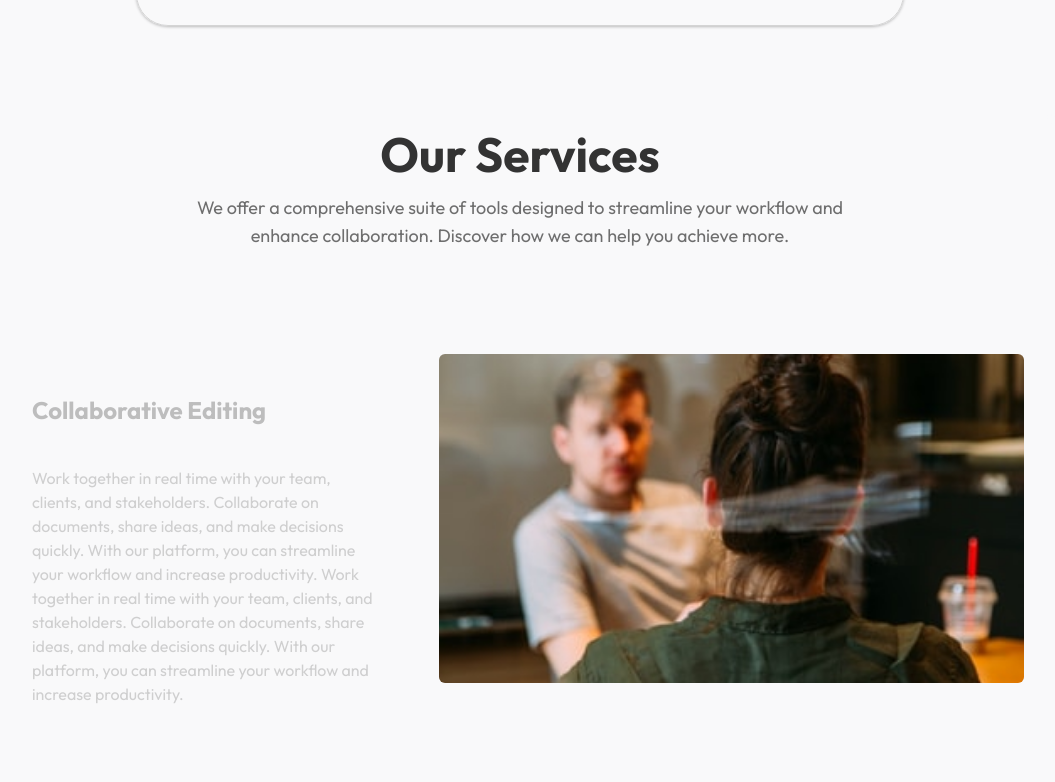
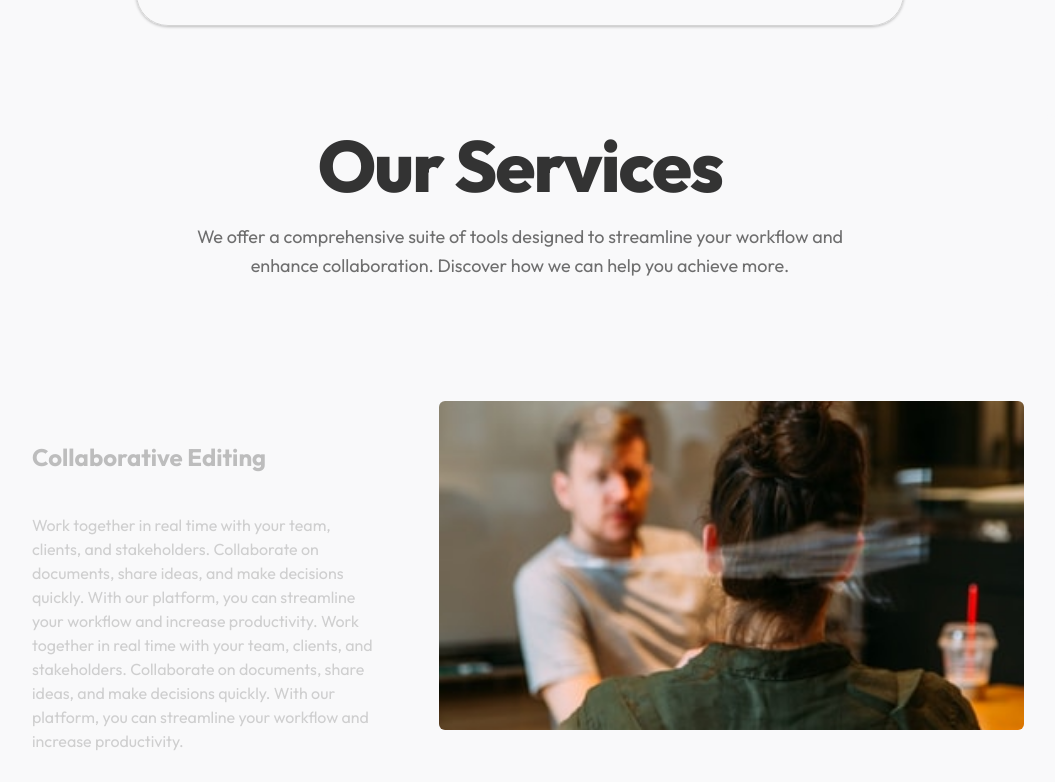
Before and after one commit to Sahil-796/vnp, a Next.js app: page / in a window 1280 px wide. Shown: the part 798-1580 px from the top of the page, without its empty margins (120-1175 px from the left). Built offline with nearby package versions, Linux system fonts and the light colour scheme.

Commit message:
fix: title component reusabe

```diff
--- /dev/null
+++ b/components/SectionTitle.tsx
@@ -0,0 +1,45 @@
+import { cn } from "@/lib/utils";
+import React from "react";
+
+interface SectionTitleProps {
+    badge?: string;
+    title: string;
+    description?: string;
+    className?: string; // For the text container or heading
+    containerClassName?: string; // For the outer wrapper
+    id?: string;
+}
+
+export const SectionTitle = ({
+    badge,
+    title,
+    description,
+    className,
+    containerClassName,
+    id,
+}: SectionTitleProps) => {
+    return (
+        <div
+            className={cn(
+                "flex flex-col items-center justify-center max-w-4xl mx-auto mb-16",
+                containerClassName
+            )}
+        >
+
+            <h2
+                id={id}
+                className={cn(
+                    "text-5xl md:text-7xl font-extrabold tracking-tight text-center text-foreground transition-colors",
+                    className
+                )}
+            >
+                {title}
+            </h2>
+            {description && (
+                <p className="text-center mt-5 text-muted-foreground text-lg leading-relaxed max-w-2xl mx-auto transition-colors">
+                    {description}
+                </p>
+            )}
+        </div>
+    );
+};
--- a/components/Services.tsx
+++ b/components/Services.tsx
@@ -1,6 +1,7 @@
 "use client";
 import Image from "next/image";
 import { StickyScroll } from "./ui/sticky-scroll-reveal";
+import { SectionTitle } from "./SectionTitle";
 
 const content = [
   {
@@ -71,14 +72,12 @@ const content = [
 export function Services() {
   return (
     <div className="w-full relative">
-      <div className="max-w-[85vw] mx-auto mb-12 sticky top-24 z-30 bg-background/95 backdrop-blur supports-backdrop-filter:bg-background/60 py-4 transition-all text-center">
-        <h2 className="text-3xl md:text-5xl font-bold mb-4">Our Services</h2>
-        <p className="text-muted-foreground text-lg max-w-2xl mx-auto">
-          We offer a comprehensive suite of tools designed to streamline your
-          workflow and enhance collaboration. Discover how we can help you
-          achieve more.
-        </p>
-      </div>
+      <SectionTitle
+        badge="Services"
+        title="Our Services"
+        description="We offer a comprehensive suite of tools designed to streamline your workflow and enhance collaboration. Discover how we can help you achieve more."
+        containerClassName="max-w-[85vw] sticky top-24 z-30 bg-background/95 backdrop-blur supports-[backdrop-filter]:bg-background/60 py-4 transition-all"
+      />
       <StickyScroll content={content} />
     </div>
   );
--- a/components/Testimonials.tsx
+++ b/components/Testimonials.tsx
@@ -1,6 +1,6 @@
-'use client'
+"use client";
 
-import React from 'react';
+import React from "react";
 import { motion } from "framer-motion";
 
 // --- Types ---
@@ -15,55 +15,64 @@ interface Testimonial {
 const testimonials: Testimonial[] = [
   {
     text: "This ERP revolutionized our operations, streamlining finance and inventory. The cloud-based platform keeps us productive, even remotely.",
-        image: "https://images.unsplash.com/photo-1494790108377-be9c29b29330?auto=format&fit=crop&q=80&w=150&h=150",
+    image:
+      "https://images.unsplash.com/photo-1494790108377-be9c29b29330?auto=format&fit=crop&q=80&w=150&h=150",
     name: "Briana Patton",
     role: "Operations Manager",
   },
   {
     text: "Implementing this ERP was smooth and quick. The customizable, user-friendly interface made team training effortless.",
-        image: "https://images.unsplash.com/photo-1472099645785-5658abf4ff4e?auto=format&fit=crop&q=80&w=150&h=150",
+    image:
+      "https://images.unsplash.com/photo-1472099645785-5658abf4ff4e?auto=format&fit=crop&q=80&w=150&h=150",
     name: "Bilal Ahmed",
     role: "IT Manager",
   },
   {
     text: "The support team is exceptional, guiding us through setup and providing ongoing assistance, ensuring our satisfaction.",
-        image: "https://images.unsplash.com/photo-1438761681033-6461ffad8d80?auto=format&fit=crop&q=80&w=150&h=150",
+    image:
+      "https://images.unsplash.com/photo-1438761681033-6461ffad8d80?auto=format&fit=crop&q=80&w=150&h=150",
     name: "Saman Malik",
     role: "Customer Support Lead",
   },
   {
     text: "This ERP's seamless integration enhanced our business operations and efficiency. Highly recommend for its intuitive interface.",
-        image: "https://images.unsplash.com/photo-1507003211169-0a1dd7228f2d?auto=format&fit=crop&q=80&w=150&h=150",
+    image:
+      "https://images.unsplash.com/photo-1507003211169-0a1dd7228f2d?auto=format&fit=crop&q=80&w=150&h=150",
     name: "Omar Raza",
     role: "CEO",
   },
   {
     text: "Its robust features and quick support have transformed our workflow, making us significantly more efficient.",
-        image: "https://images.unsplash.com/photo-1534528741775-53994a69daeb?auto=format&fit=crop&q=80&w=150&h=150",
+    image:
+      "https://images.unsplash.com/photo-1534528741775-53994a69daeb?auto=format&fit=crop&q=80&w=150&h=150",
     name: "Zainab Hussain",
     role: "Project Manager",
   },
   {
     text: "The smooth implementation exceeded expectations. It streamlined processes, improving overall business performance.",
-        image: "https://images.unsplash.com/photo-1517841905240-472988babdf9?auto=format&fit=crop&q=80&w=150&h=150",
+    image:
+      "https://images.unsplash.com/photo-1517841905240-472988babdf9?auto=format&fit=crop&q=80&w=150&h=150",
     name: "Aliza Khan",
     role: "Business Analyst",
   },
   {
     text: "Our business functions improved with a user-friendly design and positive customer feedback.",
-        image: "https://images.unsplash.com/photo-1500648767791-00dcc994a43e?auto=format&fit=crop&q=80&w=150&h=150",
+    image:
+      "https://images.unsplash.com/photo-1500648767791-00dcc994a43e?auto=format&fit=crop&q=80&w=150&h=150",
     name: "Farhan Siddiqui",
     role: "Marketing Director",
   },
   {
     text: "They delivered a solution that exceeded expectations, understanding our needs and enhancing our operations.",
-        image: "https://images.unsplash.com/photo-1544005313-94ddf0286df2?auto=format&fit=crop&q=80&w=150&h=150",
+    image:
+      "https://images.unsplash.com/photo-1544005313-94ddf0286df2?auto=format&fit=crop&q=80&w=150&h=150",
     name: "Sana Sheikh",
     role: "Sales Manager",
   },
   {
     text: "Using this ERP, our online presence and conversions significantly improved, boosting business performance.",
-        image: "https://images.unsplash.com/photo-1506794778202-cad84cf45f1d?auto=format&fit=crop&q=80&w=150&h=150",
+    image:
+      "https://images.unsplash.com/photo-1506794778202-cad84cf45f1d?auto=format&fit=crop&q=80&w=150&h=150",
     name: "Hassan Ali",
     role: "E-commerce Manager",
   },
@@ -104,14 +113,16 @@ const TestimonialsColumn = (props: {
                   whileHover={{
                     scale: 1.03,
                     y: -8,
-                                        boxShadow: "0 25px 50px -12px rgba(0, 0, 0, 0.12), 0 10px 10px -5px rgba(0, 0, 0, 0.04), 0 0 0 1px rgba(0, 0, 0, 0.05)",
-                                        transition: { type: "spring", stiffness: 400, damping: 17 }
+                    boxShadow:
+                      "0 25px 50px -12px rgba(0, 0, 0, 0.12), 0 10px 10px -5px rgba(0, 0, 0, 0.04), 0 0 0 1px rgba(0, 0, 0, 0.05)",
+                    transition: { type: "spring", stiffness: 400, damping: 17 },
                   }}
                   whileFocus={{
                     scale: 1.03,
                     y: -8,
-                                        boxShadow: "0 25px 50px -12px rgba(0, 0, 0, 0.12), 0 10px 10px -5px rgba(0, 0, 0, 0.04), 0 0 0 1px rgba(0, 0, 0, 0.05)",
-                                        transition: { type: "spring", stiffness: 400, damping: 17 }
+                    boxShadow:
+                      "0 25px 50px -12px rgba(0, 0, 0, 0.12), 0 10px 10px -5px rgba(0, 0, 0, 0.04), 0 0 0 1px rgba(0, 0, 0, 0.05)",
+                    transition: { type: "spring", stiffness: 400, damping: 17 },
                   }}
                   className="p-10 rounded-3xl border border-neutral-200 dark:border-neutral-800 shadow-lg shadow-black/5 max-w-xs w-full bg-white dark:bg-neutral-900 transition-all duration-300 cursor-default select-none group focus:outline-none focus:ring-2 focus:ring-primary/30"
                 >
@@ -147,24 +158,9 @@ const TestimonialsColumn = (props: {
   );
 };
 
-const Title = () => {
-    return (
-        <div className="flex flex-col items-center justify-center max-w-[800px] mx-auto mb-16">
-            <div className="flex justify-center">
-                <div className="border border-neutral-300 dark:border-neutral-700 py-1 px-4 rounded-full text-xs font-semibold tracking-wide uppercase text-neutral-600 dark:text-neutral-400 bg-neutral-100/50 dark:bg-neutral-800/50 transition-colors">
-                    Testimonials
-                </div>
-            </div>
+import { SectionTitle } from "./SectionTitle";
 
-            <h2 id="testimonials-heading" className="text-5xl md:text-7xl font-extrabold tracking-tight mt-6 text-center text-neutral-900 dark:text-white transition-colors">
-                What our users say
-            </h2>
-            <p className="text-center mt-5 text-neutral-500 dark:text-neutral-400 text-lg leading-relaxed max-w-sm transition-colors">
-                Discover how thousands of teams streamline their operations with our platform.
-            </p>
-        </div>
-    );
-};
+// ... (existing helper components)
 
 export default function Testimonials() {
   return (
@@ -179,22 +175,35 @@ export default function Testimonials() {
         transition={{
           duration: 1.2,
           ease: [0.16, 1, 0.3, 1],
-                    opacity: { duration: 0.8 }
+          opacity: { duration: 0.8 },
         }}
         className="container px-4 z-10 mx-auto"
       >
-                <Title />
+        <SectionTitle
+          badge="Testimonials"
+          title="What our users say"
+          description="Discover how thousands of teams streamline their operations with our platform."
+          id="testimonials-heading"
+        />
 
         <div
           className="flex justify-center gap-6 mt-10 [mask-image:linear-gradient(to_bottom,transparent,black_10%,black_90%,transparent)] max-h-[740px] overflow-hidden"
           role="region"
           aria-label="Scrolling Testimonials"
         >
-                    <TestimonialsColumn testimonials={firstColumn} duration={15} />
-                    <TestimonialsColumn testimonials={secondColumn} className="hidden md:block" duration={19} />
-                    <TestimonialsColumn testimonials={thirdColumn} className="hidden lg:block" duration={17} />
+// ...          <TestimonialsColumn testimonials={firstColumn} duration={15} />
+          <TestimonialsColumn
+            testimonials={secondColumn}
+            className="hidden md:block"
+            duration={19}
+          />
+          <TestimonialsColumn
+            testimonials={thirdColumn}
+            className="hidden lg:block"
+            duration={17}
+          />
         </div>
       </motion.div>
     </section>
   );
-};
+}
```
Lines whose indentation alone changed are shown as unchanged.
